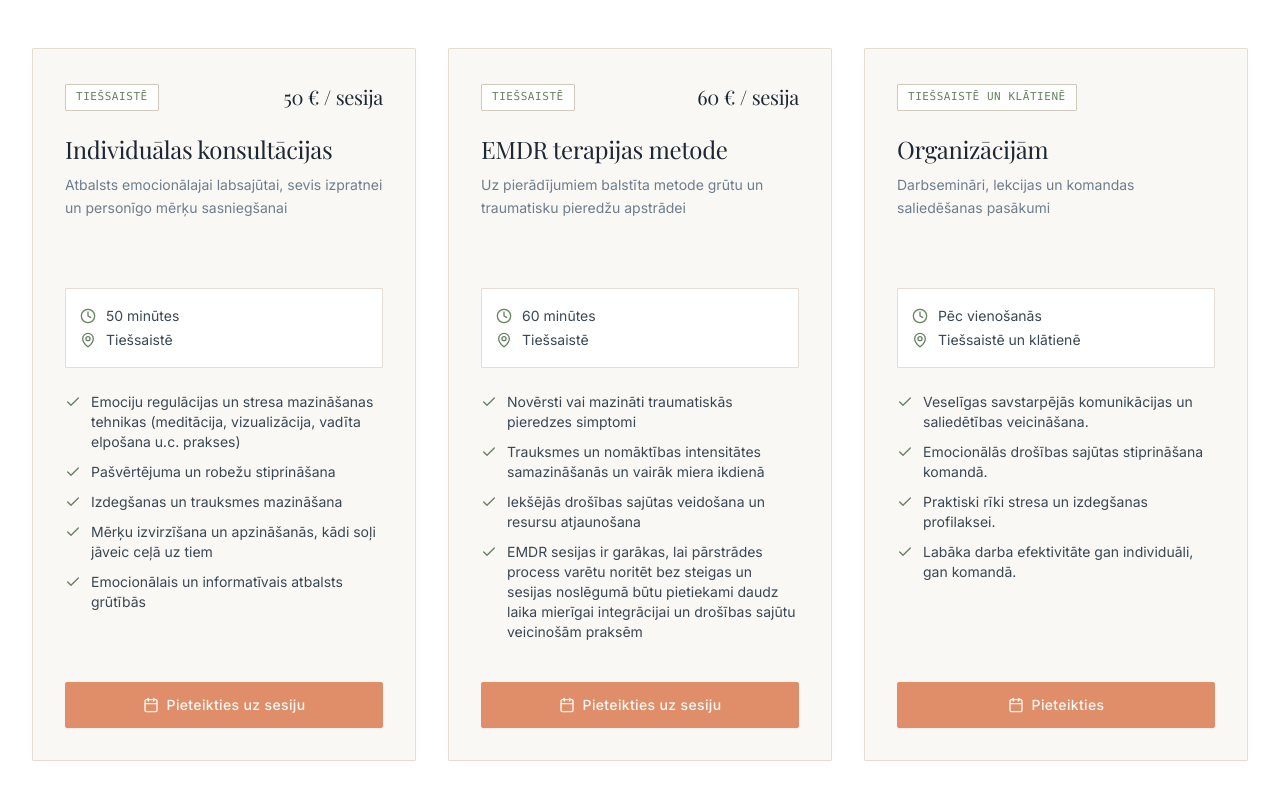
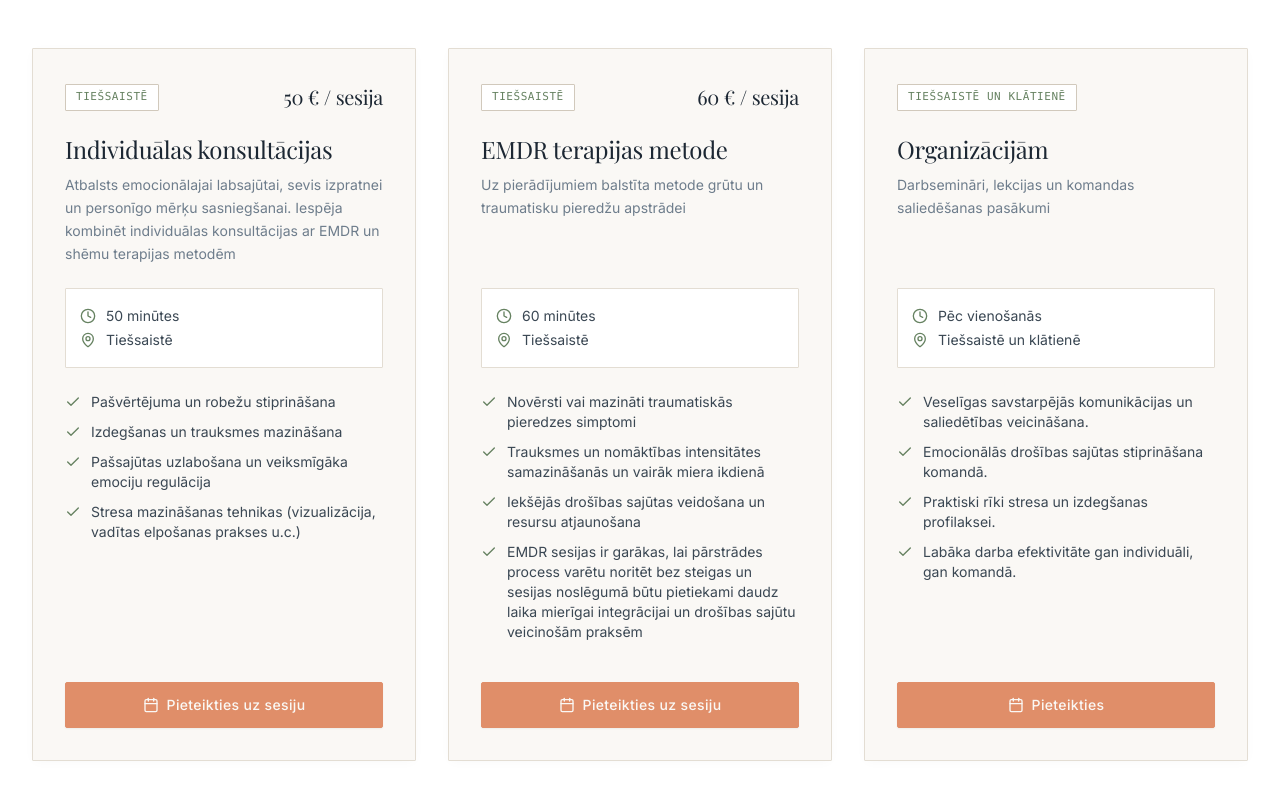
Before and after one commit to katrinaroa11y/mana-lapa-3, a React (Vite) app: page / in a window 1280 px wide. Shown: the part 1846-2646 px from the top of the page. Built offline with nearby package versions, Linux system fonts and the light colour scheme; a web font is replaced by a local one.

Commit message:
Update practiceData.ts

```diff
--- a/src/data/practiceData.ts
+++ b/src/data/practiceData.ts
@@ -18,16 +18,15 @@ export const SERVICES: ServiceItem[] = [
   {
     id: 'individuala-terapija',
     title: 'Individuālas konsultācijas',
-    subtitle: 'Atbalsts emocionālajai labsajūtai, sevis izpratnei un personīgo mērķu sasniegšanai',
+    subtitle: 'Atbalsts emocionālajai labsajūtai, sevis izpratnei un personīgo mērķu sasniegšanai. Iespēja kombinēt individuālas konsultācijas ar EMDR un shēmu terapijas metodēm',
     tag: 'Tiešsaistē',
     duration: '50 minūtes',
     format: 'Tiešsaistē',
     benefits: [
-      'Emociju regulācijas un stresa mazināšanas tehnikas (meditācija, vizualizācija, vadīta elpošana u.c. prakses)',
       'Pašvērtējuma un robežu stiprināšana',
       'Izdegšanas un trauksmes mazināšana',
-      'Mērķu izvirzīšana un apzināšanās, kādi soļi jāveic ceļā uz tiem',
-      'Emocionālais un informatīvais atbalsts grūtībās'
+      'Pašsajūtas uzlabošana un veiksmīgāka emociju regulācija',
+      'Stresa mazināšanas tehnikas (vizualizācija, vadītas elpošanas prakses u.c.)'
     ],
     price: '50 € / sesija',
     recommendedFor: 'Pieaugušajiem, kuri saskaras ar trauksmi, stresa vadību, dzīves krīzēm vai vēlas padziļināti iepazīt sevi.'
```
